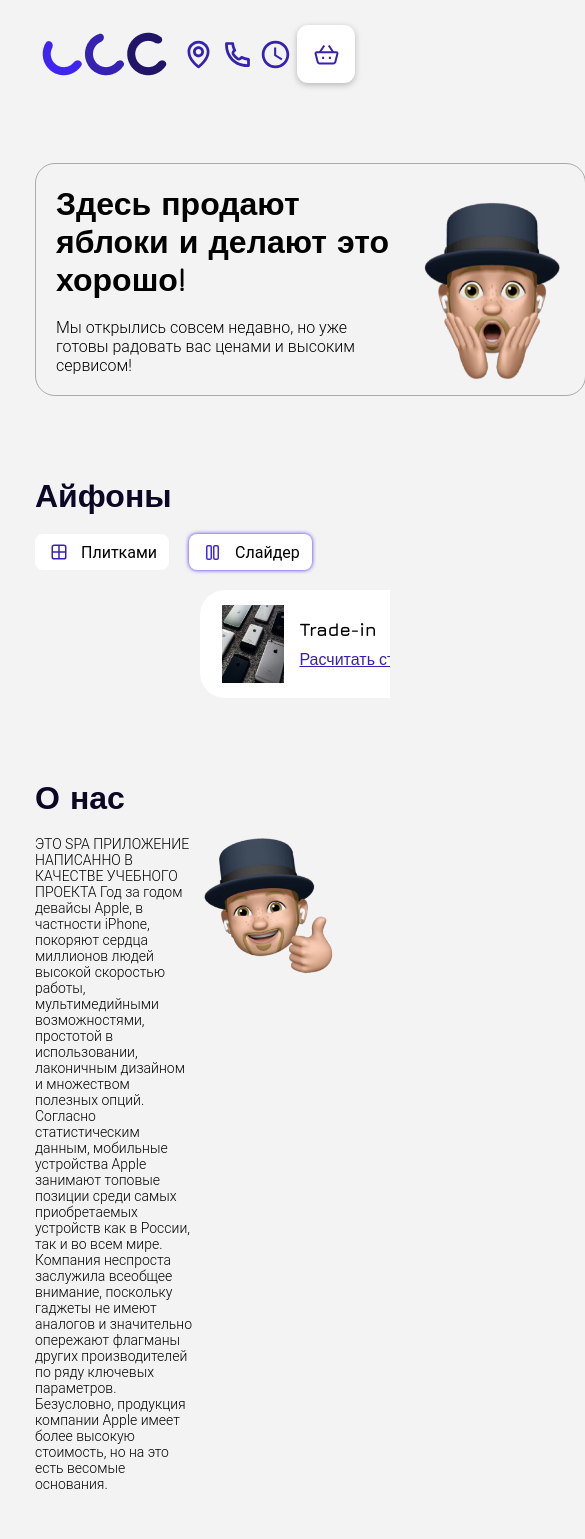
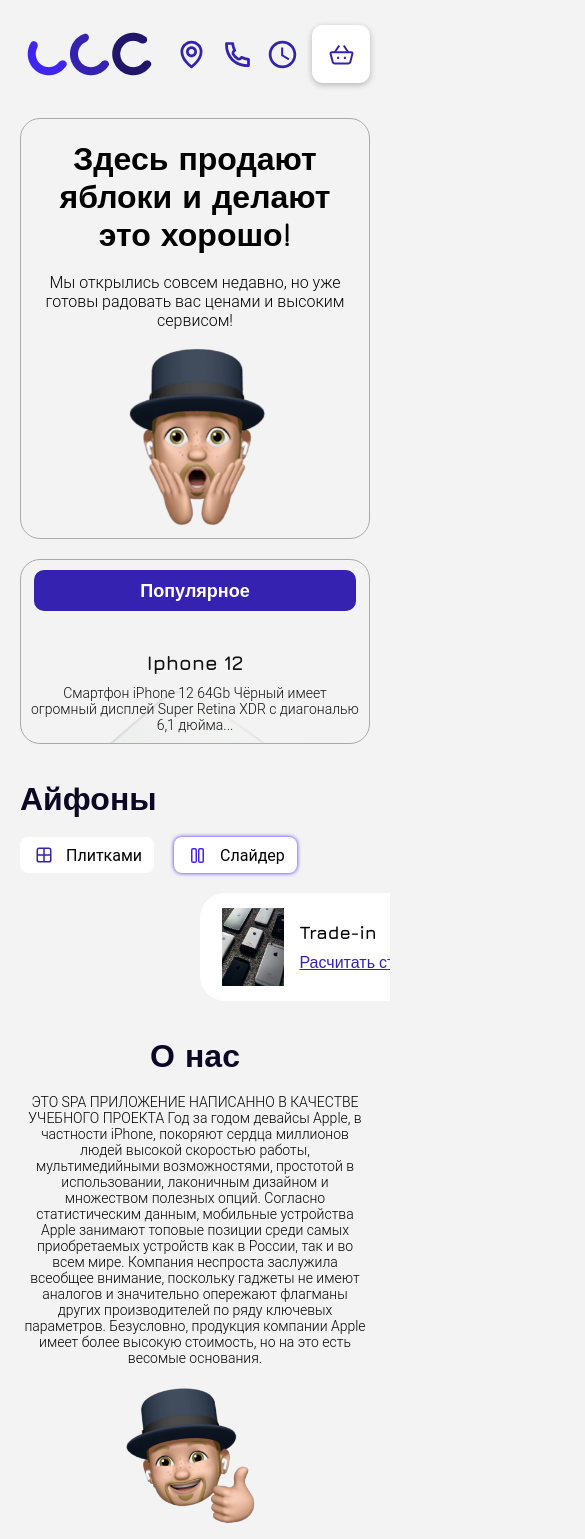
Before and after one commit to StKir/Iphoner_react_app, a React (Create React App) app: page / in a window 390 px wide. Shown: the top 1539 px of the page, 585 px wide, since content can reach past the window. Built offline with nearby package versions, Linux system fonts and the light colour scheme.

Commit message:
adativ main page

```diff
--- a/src/components/appFooter/appFooter.scss
+++ b/src/components/appFooter/appFooter.scss
@@ -49,3 +49,12 @@ footer {
 		}
 	}
 }
+@media screen and (max-width: 720px) {
+	.footer_logo {
+		display: flex;
+		justify-content: center;
+		h3 {
+			display: none;
+		}
+	}
+}
--- a/src/components/mainAbout/mainAbout.scss
+++ b/src/components/mainAbout/mainAbout.scss
@@ -38,6 +38,23 @@ section {
 			}
 		}
 		margin-bottom: 40px;
+	}
+	@media screen and (max-width: 720px) {
+		h2 {
+			text-align: center;
+		}
+		&_info {
+			display: block;
+			p {
+				margin-bottom: 20px;
+				text-align: center;
+			}
+			img {
+				margin: 0 auto;
+				display: flex;
+				justify-content: center;
+			}
+		}
 	}
 }
 .advantages {
@@ -81,4 +98,15 @@ section {
 			}
 		}
 	}
+	@media screen and (max-width: 720px) {
+		h2 {
+			text-align: center;
+		}
+		.advantages_blocks {
+			grid-template-columns: repeat(1, 1fr);
+			&_item {
+				justify-content: start;
+			}
+		}
+	}
 }
--- a/src/components/mainOffer/mainOffer.scss
+++ b/src/components/mainOffer/mainOffer.scss
@@ -5,6 +5,9 @@ section {
 .mainOffer {
 	display: flex;
 	justify-content: space-between;
+	@media screen and (max-width: 720px) {
+		display: block;
+	}
 }
 
 .mainoffer_block-offer {
@@ -61,6 +64,23 @@ section {
 		img {
 			width: 149px;
 			height: 188px;
+		}
+	}
+	@media screen and (max-width: 720px) {
+		display: block;
+		margin: 0 auto;
+		&_txt {
+			text-align: center;
+
+			h2,
+			p {
+				width: 100%;
+			}
+		}
+		img {
+			margin: 0 auto;
+			display: flex;
+			justify-content: center;
 		}
 	}
 }
@@ -153,10 +173,27 @@ section {
 			}
 		}
 	}
+	@media screen and (max-width: 720px) {
+		margin-top: 20px;
+		width: 100%;
+		background-size: 80%;
+		.popular-sticker {
+			border-radius: 10px;
+			width: 98%;
+			span {
+				text-align: center;
+				display: block;
+			}
+		}
+		&_txt {
+			h4,
+			p {
+				text-align: center;
+				width: 100%;
+			}
+		}
+	}
 }
 .mainoffer_block_popular:hover {
 	transform: translateY(-15px);
 }
-
-@media screen and (max-width: 1170px) {
-}
--- a/src/index.scss
+++ b/src/index.scss
@@ -74,6 +74,10 @@ h2 {
 
 @media screen and (max-width: 720px) {
 	.container {
-		width: 320px;
+		width: 100%;
+		padding: 0 20px;
+	}
+	section {
+		margin-top: 35px !important;
 	}
 }
```
